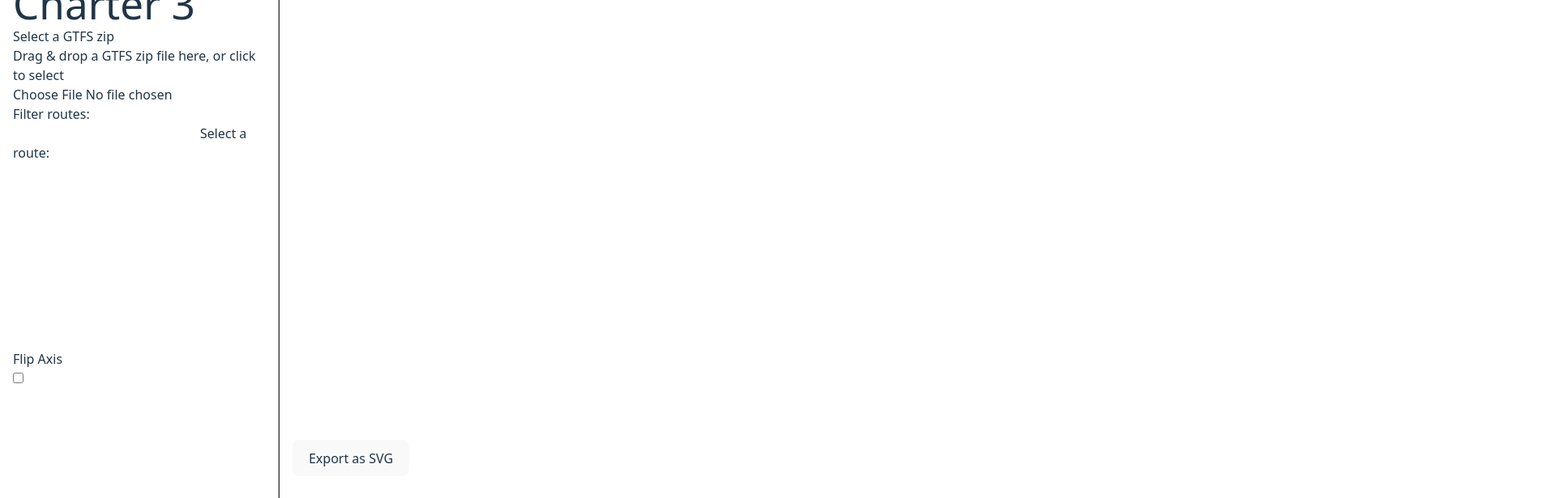
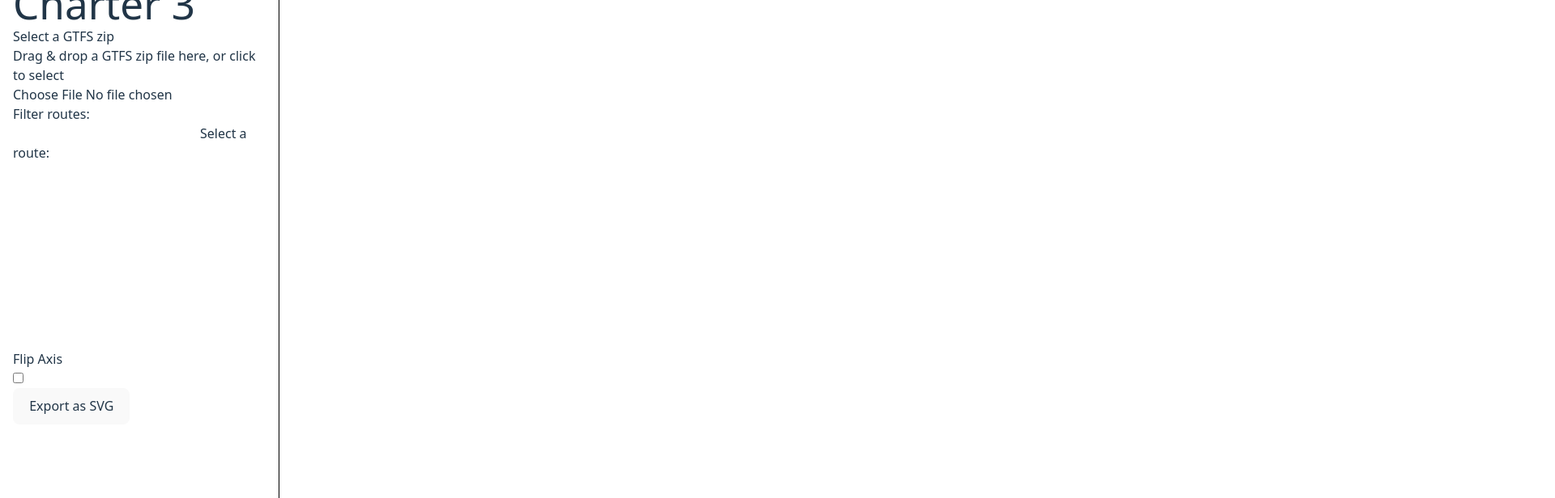
Before and after one commit to StofflR/String-Charter-3, a Vue app in the folder src/: page / in a window 1280 px wide. Shown: the part 96-712 px from the top of the page at 81% size, 1920 px wide, since content can reach past the window. Built offline with nearby package versions, Linux system fonts and the light colour scheme.

Commit message:
resize chart with window size

```diff
--- a/src/src/components/Chart.vue
+++ b/src/src/components/Chart.vue
@@ -1,11 +1,8 @@
 <template>
-  <div id="string-graph-card">
-    <div id="stop-detail" class="flex items-center mx-8"> --- hover over a stop to see details --- </div>
-    <canvas id="graphCanvas" width="1200" height="600"></canvas>
-    <div class="flex justify-center">
-      <button id="exportButton"
-        class="mt-6 px-6 py-3 bg-gradient-to-r from-blue-500 to-blue-700 text-white font-semibold rounded-full shadow-md transition transform hover:scale-105 hover:shadow-lg focus:outline-none focus:ring-2 focus:ring-blue-400">Export
-        as SVG</button>
+  <div class="w-full">
+    <div id="stop-detail" class="flex justify-center mx-8"> --- hover over a stop to see details ---</div>
+    <div id="string-graph-card" class="justify-center w-full">
+      <canvas id="graphCanvas" class="flex justify-center mt-2 w-full aspect-video" width="1600" height="900"></canvas>
     </div>
   </div>
 </template>
--- a/src/src/components/Controls.vue
+++ b/src/src/components/Controls.vue
@@ -184,7 +184,7 @@ const filteredRoutes = computed(() => {
 
 
 <template>
-  <div id="container">
+  <div id="container" class="min-w-1/4">
     <div id="controls">
       <h1>String Charter 3</h1>
       <label for="drop-area" class="mt-8">Select a GTFS zip</label>
@@ -224,6 +224,11 @@ const filteredRoutes = computed(() => {
           </div>
         </label>
       </div>
+      <div class="flex mt-4 justify-center">
+        <button id="exportButton"
+                class="mt-6 px-6 py-3 bg-gradient-to-r from-blue-500 to-blue-700 text-white font-semibold rounded-full shadow-md transition transform hover:scale-105 hover:shadow-lg focus:outline-none focus:ring-2 focus:ring-blue-400">Export
+          as SVG</button>
+      </div>
     </div>
   </div>
 </template>
```
